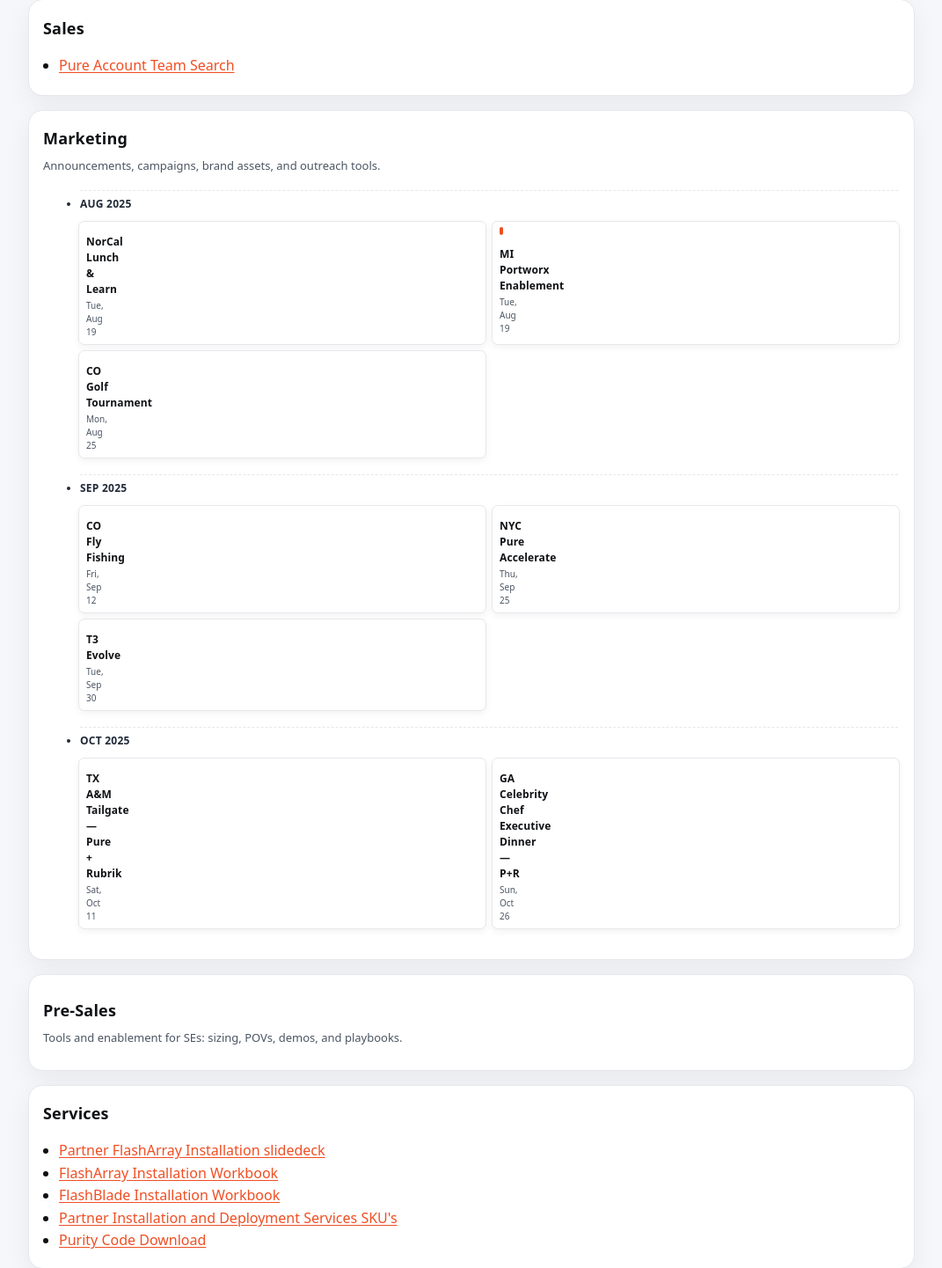
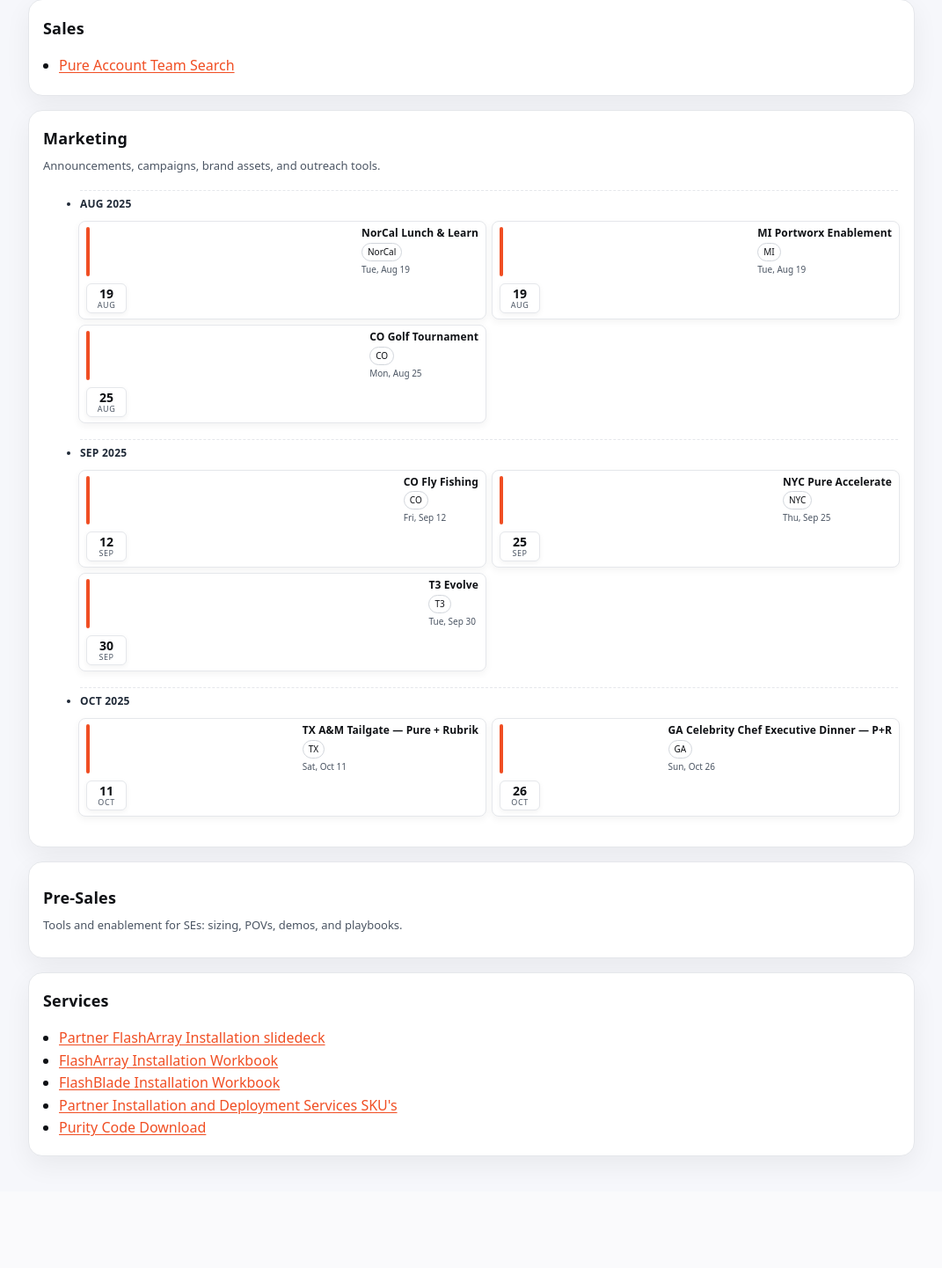
Before and after one commit to jwsiejk/accountlist, a Flask app: page / in a window 1280 px wide. Shown: the part 314-1755 px from the top of the page at 88% size, without its empty margins (104-1175 px from the left). After the commit the page ends 1634 px from the top, so only its background shows below. Run offline with Flask 3, Linux system fonts and the light colour scheme; some libraries are stand-ins or nearby versions.

Commit message:
Update index.html

```diff
--- a/templates/index.html
+++ b/templates/index.html
@@ -38,20 +38,15 @@
     .links a{color:var(--pure-orange); text-decoration:underline; text-underline-offset:2px}
     .links a:hover{color:var(--pure-orange-700)}
 
-    /* Marketing events — ultra-compact + responsive grid with month headers */
+    /* Marketing events — ultra-compact, responsive grid, left stripe, date badge, chips */
     .events{
       display:grid;
-      grid-template-columns:1fr;           /* phones: 1 col */
-      gap:4px;
-      margin-top:6px;
+      grid-template-columns:1fr;                 /* phones: 1 col */
+      gap:4px; margin-top:6px;
     }
-    @media (min-width:900px){
-      .events{ grid-template-columns:repeat(2, minmax(220px,1fr)); gap:6px; }
-    }
-    @media (min-width:1400px){
-      .events{ grid-template-columns:repeat(3, minmax(220px,1fr)); gap:8px; }
-    }
-    /* Month header spans all columns */
+    @media (min-width:900px){  .events{ grid-template-columns:repeat(2,minmax(220px,1fr)); gap:6px; } }
+    @media (min-width:1400px){ .events{ grid-template-columns:repeat(3,minmax(220px,1fr)); gap:8px; } }
+
     .month{
       grid-column:1 / -1;
       font-weight:800; color:#1f2937;
@@ -59,18 +54,35 @@
       border-top:1px dashed var(--slate-200);
       letter-spacing:.02em; font-size:12px; text-transform:uppercase;
     }
+
     .event{
-      display:grid; grid-template-columns:4px 1fr; gap:8px; align-items:center;
-      background:#fff; border:1px solid var(--slate-200); border-radius:7px;
-      padding:6px 8px; box-shadow:0 3px 8px rgba(15,17,21,.05);
+      position:relative;
+      display:grid; grid-template-columns:4px 1fr auto; align-items:center;
+      background:#fff; border:1px solid var(--slate-200); border-radius:8px;
+      padding:6px 8px; gap:8px; box-shadow:0 3px 8px rgba(15,17,21,.05);
     }
     .event::before{
       content:""; display:block; width:4px; height:100%;
       background:var(--pure-orange); border-radius:6px;
     }
     .event.past{opacity:.55}
-    .event .title{font-weight:700; letter-spacing:.01em; font-size:12px}
+
+    .event .title{font-weight:700; letter-spacing:.01em; font-size:12px; line-height:1.15}
     .event .meta{color:var(--slate-600); font-size:10px; margin-top:2px}
+
+    .datebox{
+      text-align:center; min-width:46px;
+      background:#fff; border:1px solid var(--slate-200); border-radius:6px;
+      padding:4px 6px; line-height:1; box-shadow:0 2px 6px rgba(15,17,21,.05);
+    }
+    .datebox .day{font-size:14px; font-weight:800; color:#0f1115}
+    .datebox .mon{font-size:9px; letter-spacing:.06em; text-transform:uppercase; color:#4b5563; margin-top:1px}
+
+    .chips{display:flex; gap:6px; flex-wrap:wrap; margin-top:4px}
+    .chip{
+      font-size:10px; padding:2px 6px; border-radius:999px;
+      background:#fff; color:#0f1115; border:1px solid var(--slate-300);
+    }
   </style>
 </head>
 <body>
@@ -125,16 +137,16 @@
 
   <!-- Render marketing events -->
   <script>
-    // Edit your events here (ISO dates). They render sorted and grouped by month.
+    // Maintain events here (ISO dates). Added 'loc' for the chip.
     var marketingEvents = [
-      { title: "NorCal Lunch & Learn",                     date: "2025-08-19" },
-      { title: "MI Portworx Enablement",                   date: "2025-08-19" },
-      { title: "CO Golf Tournament",                       date: "2025-08-25" },
-      { title: "CO Fly Fishing",                           date: "2025-09-12" },
-      { title: "NYC Pure Accelerate",                      date: "2025-09-25" },
-      { title: "T3 Evolve",                                date: "2025-09-30" },
-      { title: "TX A&M Tailgate — Pure + Rubrik",          date: "2025-10-11" },
-      { title: "GA Celebrity Chef Executive Dinner — P+R", date: "2025-10-26" }
+      { title: "NorCal Lunch & Learn",                     date: "2025-08-19", loc: "NorCal" },
+      { title: "MI Portworx Enablement",                   date: "2025-08-19", loc: "MI" },
+      { title: "CO Golf Tournament",                       date: "2025-08-25", loc: "CO" },
+      { title: "CO Fly Fishing",                           date: "2025-09-12", loc: "CO" },
+      { title: "NYC Pure Accelerate",                      date: "2025-09-25", loc: "NYC" },
+      { title: "T3 Evolve",                                date: "2025-09-30", loc: "T3" },
+      { title: "TX A&M Tailgate — Pure + Rubrik",          date: "2025-10-11", loc: "TX" },
+      { title: "GA Celebrity Chef Executive Dinner — P+R", date: "2025-10-26", loc: "GA" }
     ];
 
     // Sort by date ascending
@@ -143,10 +155,10 @@
     var list = document.getElementById("marketingEvents");
     var today = new Date(); today.setHours(0,0,0,0);
 
-    // Group by "Mon YYYY" and render
+    // Group by "Mon YYYY" and render (use local midnight to avoid tz off-by-one)
     var currentGroup = "";
     marketingEvents.forEach(function(ev){
-      var d = new Date(ev.date);
+      var d = new Date(ev.date + "T00:00:00");  // local midnight
       var monthKey = d.toLocaleString("en-US",{ month:"short", year:"numeric" }); // e.g., "Aug 2025"
       if (monthKey !== currentGroup) {
         currentGroup = monthKey;
@@ -157,12 +169,19 @@
       }
       var li = document.createElement("li");
       li.className = "event" + (d < today ? " past" : "");
+      var weekday = d.toLocaleDateString("en-US",{ weekday:"short" });
+      var mon     = d.toLocaleDateString("en-US",{ month:"short" });
+      var day     = d.getDate();
+
       li.innerHTML =
-        '<div></div>' + /* stripe is via ::before; empty grid cell keeps layout tidy */
+        '<div></div>' + /* left stripe cell */
         '<div class="info">' +
           '<div class="title">' + ev.title + '</div>' +
-          '<div class="meta">' + d.toLocaleDateString("en-US",{ weekday:"short", month:"short", day:"numeric" }) + '</div>' +
-        '</div>';
+          '<div class="chips">' + (ev.loc ? ('<span class="chip">' + ev.loc + '</span>') : '') + '</div>' +
+          '<div class="meta">' + weekday + ', ' + mon + ' ' + day + '</div>' +
+        '</div>' +
+        '<div class="datebox" aria-label="Event date"><div class="day">' + day + '</div><div class="mon">' + mon + '</div></div>';
+
       list.appendChild(li);
     });
   </script>
```
